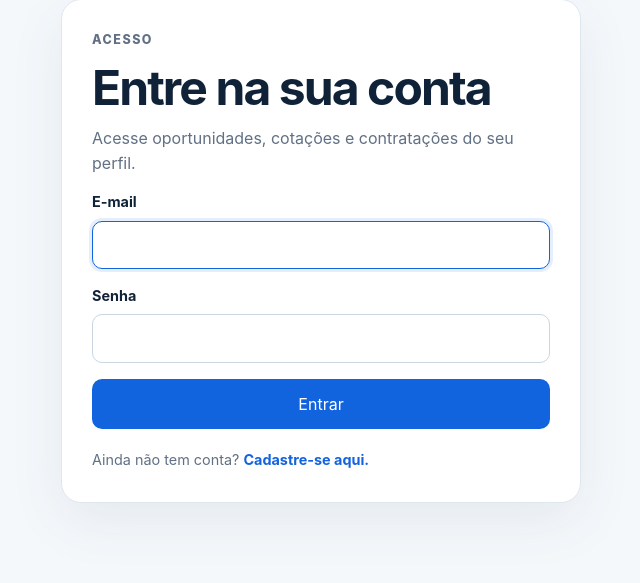
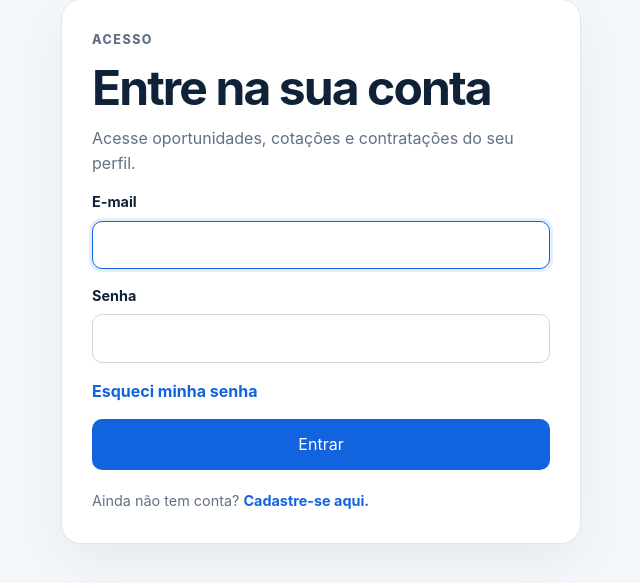
Before and after one commit to edilsonnunescoletivo-wq/CondoConecta, a PHP site: page /login.php in a window 1280 px wide. Shown: the part 128-711 px from the top of the page, without its empty margins (319-959 px from the left). Run offline with PHP 8.4, Linux system fonts and the light colour scheme.

Commit message:
feat: conecta recuperacao de senha ao login

```diff
--- a/public/login.php
+++ b/public/login.php
@@ -47,11 +47,13 @@ if ($_SERVER['REQUEST_METHOD'] === 'POST') {
 <main class="auth-shell container">
     <section class="auth-card">
         <div class="auth-heading"><p class="eyebrow">Acesso</p><h1>Entre na sua conta</h1><p>Acesse oportunidades, cotações e contratações do seu perfil.</p></div>
+        <?php if (isset($_GET['senha']) && $_GET['senha'] === 'alterada'): ?><div class="alert alert-success">Senha alterada com sucesso. Entre usando sua nova senha.</div><?php endif; ?>
         <?php if ($error): ?><div class="alert alert-error"><?= e($error) ?></div><?php endif; ?>
         <form method="post" class="stack-form">
             <input type="hidden" name="_csrf" value="<?= e(Csrf::token()) ?>">
             <label>E-mail<input type="email" name="email" value="<?= e($email) ?>" autocomplete="email" required autofocus></label>
             <label>Senha<input type="password" name="password" autocomplete="current-password" required></label>
+            <div class="form-actions"><a href="esqueci-senha.php">Esqueci minha senha</a></div>
             <button class="button button-primary button-full" type="submit">Entrar</button>
         </form>
         <p class="auth-foot">Ainda não tem conta? <a href="cadastro.php">Cadastre-se aqui.</a></p>
```
